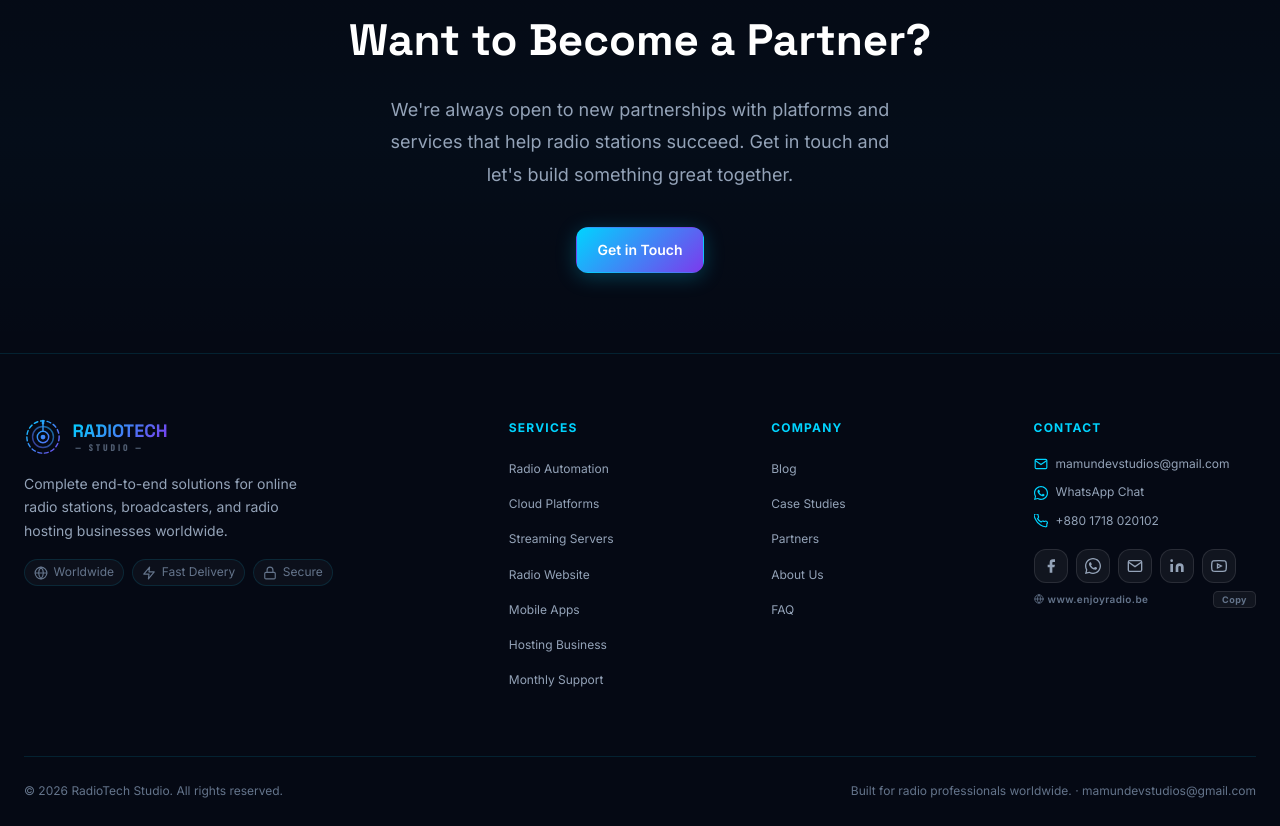
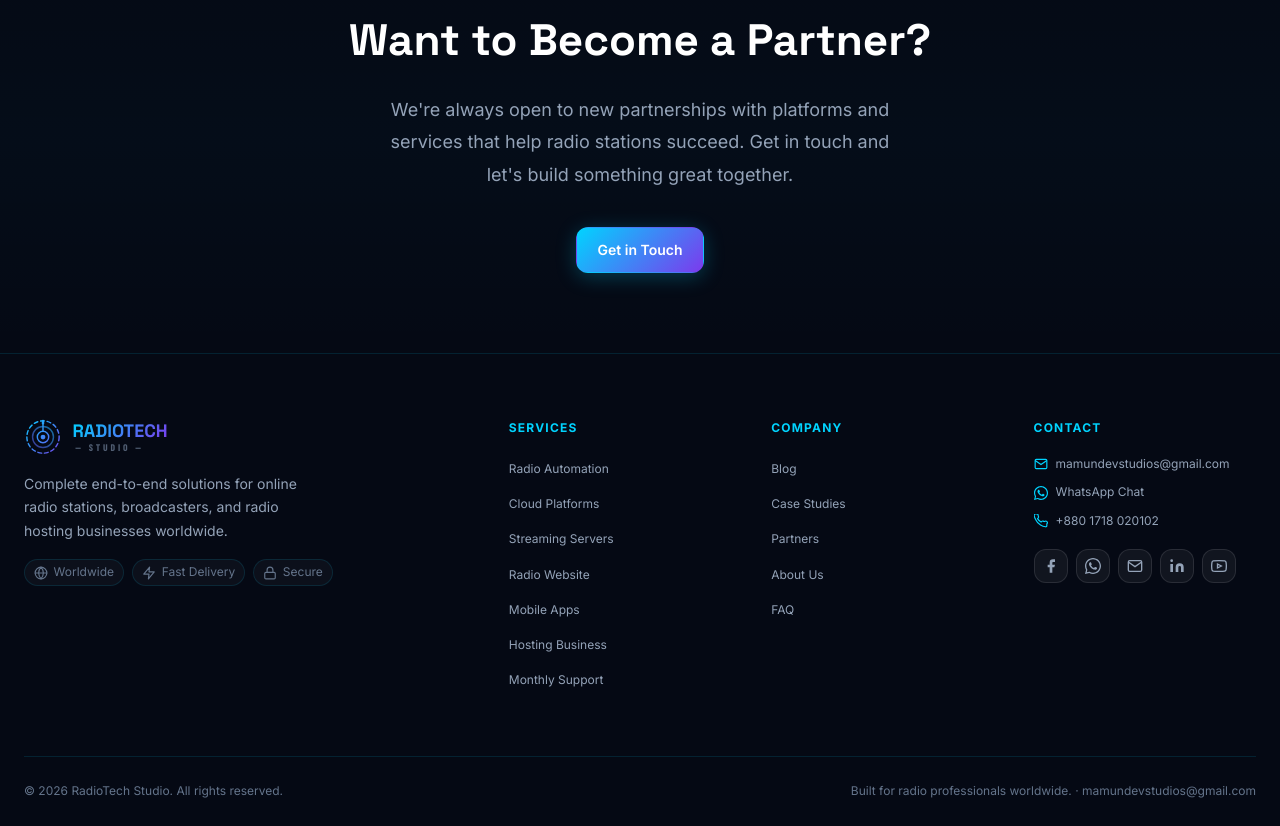
Before and after one commit to al-mamun/radiotechstudio, a plain HTML site: page partners/index.html in a window 1280 px wide. Shown: the part 901-1727 px from the top of the page. Drawn offline with nearby package versions, Linux system fonts and the light colour scheme; a web font is replaced by a local one.

Commit message:
Partners: remove stray label row from footer contact area

```diff
--- a/partners/index.html
+++ b/partners/index.html
@@ -543,10 +543,7 @@
             <a href="https://www.linkedin.com/in/mamundevstudios/" target="_blank" rel="noopener" class="footer-social-btn" aria-label="LinkedIn"><svg width="16" height="16" viewBox="0 0 24 24" fill="currentColor" aria-hidden="true"><path d="M16 8a6 6 0 0 1 6 6v7h-4v-7a2 2 0 0 0-2-2 2 2 0 0 0-2 2v7h-4v-7a6 6 0 0 1 6-6z"/><rect x="2" y="9" width="4" height="12"/><circle cx="4" cy="4" r="2"/></svg></a>
             <a href="https://www.youtube.com/@radiotechstudio" target="_blank" rel="noopener" class="footer-social-btn" aria-label="YouTube"><svg width="16" height="16" viewBox="0 0 24 24" fill="none" stroke="currentColor" stroke-width="2" aria-hidden="true"><path d="M22.54 6.42a2.78 2.78 0 0 0-1.95-1.96C18.88 4 12 4 12 4s-6.88 0-8.59.46a2.78 2.78 0 0 0-1.95 1.96A29 29 0 0 0 1 12a29 29 0 0 0 .46 5.58A2.78 2.78 0 0 0 3.41 19.6C5.12 20 12 20 12 20s6.88 0 8.59-.46a2.78 2.78 0 0 0 1.95-1.95A29 29 0 0 0 23 12a29 29 0 0 0-.46-5.58z"/><polygon points="9.75 15.02 15.5 12 9.75 8.98 9.75 15.02"/></svg></a>
           </div>
-            <div style="display:flex;align-items:center;gap:6px;margin-top:0.5rem;">
-              <a href="https://enjoyradio.be" target="_blank" rel="noopener" style="font-size:10px;font-weight:600;letter-spacing:0.04em;color:#64748b;display:flex;align-items:center;gap:4px;text-decoration:none;transition:color 0.2s;flex:1;" onmouseover="this.style.color='#ffb000'" onmouseout="this.style.color='#64748b'"><svg width="10" height="10" viewBox="0 0 24 24" fill="none" stroke="currentColor" stroke-width="2" stroke-linecap="round" stroke-linejoin="round"><circle cx="12" cy="12" r="10"/><line x1="2" y1="12" x2="22" y2="12"/><path d="M12 2a15.3 15.3 0 0 1 4 10 15.3 15.3 0 0 1-4 10 15.3 15.3 0 0 1-4-10 15.3 15.3 0 0 1 4-10z"/></svg>www.enjoyradio.be</a>
-              <button class="pw-copy-btn" onclick="copyWidget('enjoy',this);event.preventDefault()">Copy</button>
-            </div>
+
         </nav>
       </div>
       <div class="footer-bottom">
```
